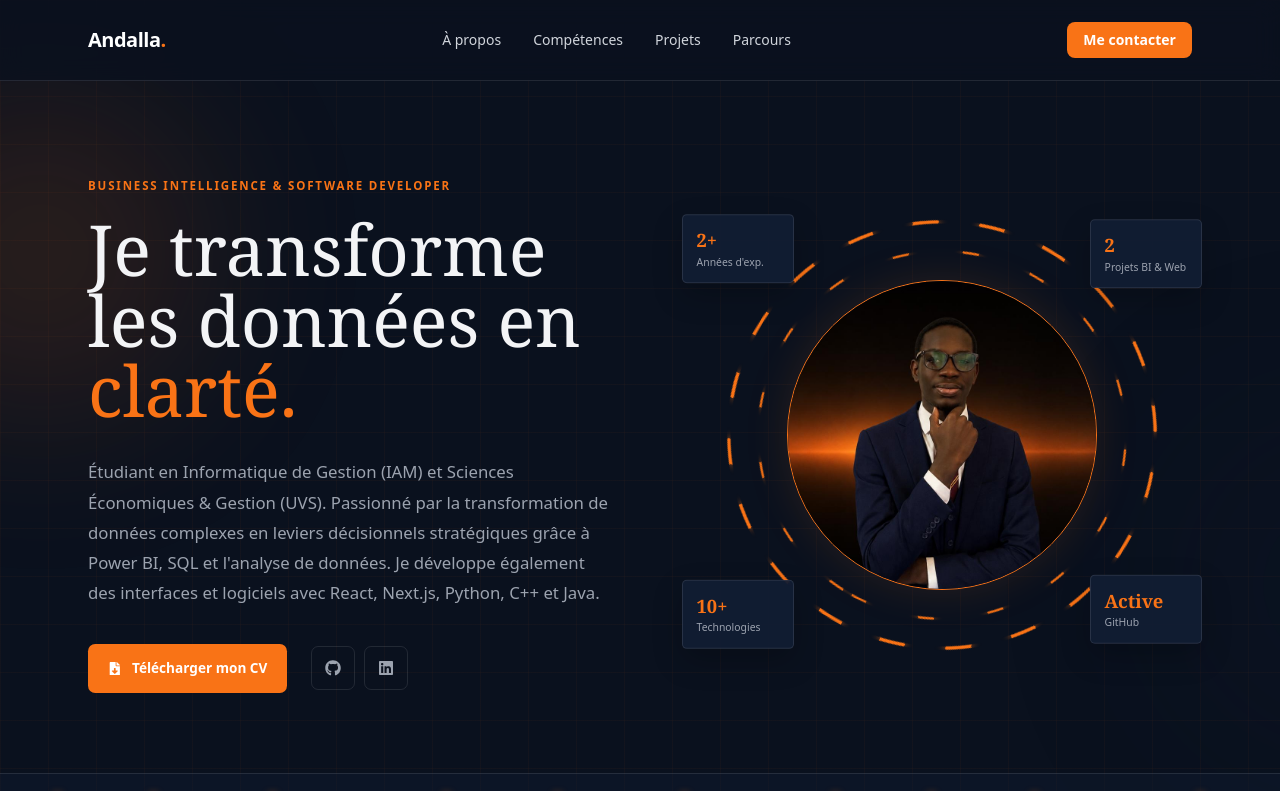
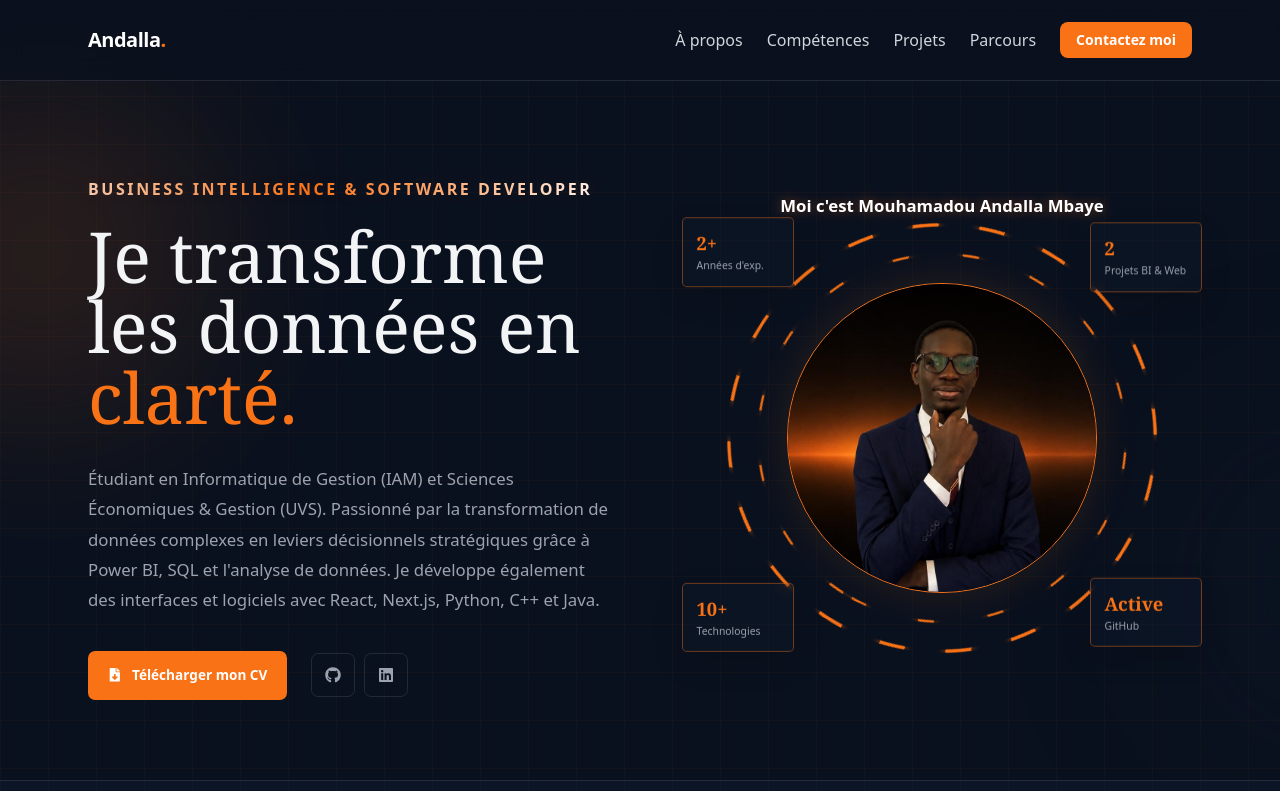
Before and after one commit to mouhamadouandallambaye-prog/andalla, a Next.js app: page / in a window 1280 px wide. Shown: the top 791 px of the page. Built offline with nearby package versions, Linux system fonts and the light colour scheme.

Commit message:
Mise à jour 3 du portfolio

```diff
--- a/src/app/globals.css
+++ b/src/app/globals.css
@@ -16,6 +16,7 @@
 .hero-section { min-height: 650px; display: grid; grid-template-columns: 1.15fr .85fr; align-items: center; gap: 5rem; padding: 6rem 0 5rem; }
 .hero-copy,.hero-portrait-wrap { animation: rise-in .7s ease both; }
 .eyebrow { color: var(--accent); font-size: .72rem; font-weight: 700; letter-spacing: .16em; text-transform: uppercase; margin-bottom: 1.25rem; }
+.role-heading { width: fit-content; color: transparent; background: linear-gradient(100deg, #fff 10%, #f3f4f6 35%, var(--accent) 62%, #fff 88%); background-size: 240% auto; -webkit-background-clip: text; background-clip: text; animation: role-color-flow 5s linear infinite; font-size: 1rem; text-shadow: 0 0 18px rgba(249,115,22,.12); }
 h1 { max-width: 760px; font-size: clamp(2.8rem,5.5vw,4.8rem); line-height: 1; }
 .hero-description { max-width: 590px; margin-top: 2rem; color: var(--text-muted); font-size: 1.05rem; line-height: 1.8; }
 .hero-actions { display: flex; align-items: center; gap: 1.5rem; margin-top: 2.2rem; }
@@ -25,13 +26,16 @@ h1 { max-width: 760px; font-size: clamp(2.8rem,5.5vw,4.8rem); line-height: 1; }
 .social-links a { display: grid; place-items: center; width: 44px; height: 44px; border: 1px solid var(--line); border-radius: .45rem; color: var(--text-muted); }
 .social-links a:hover { color: var(--accent); border-color: var(--accent); }
 .hero-portrait-wrap { justify-self: end; position: relative; width: min(42vw,500px); aspect-ratio: 1; animation-delay: 120ms; }
+.portrait-heading { position: absolute; z-index: 6; top: 1%; right: 0; left: 0; color: white; font-size: 1.05rem; font-weight: 700; text-align: center; text-shadow: 0 0 12px rgba(249,115,22,.45); pointer-events: none; }
 .hero-portrait { position: absolute; z-index: 2; inset: 19%; overflow: hidden; border: 1px solid var(--accent); border-radius: 50%; background: var(--bg-secondary); box-shadow: 0 0 45px rgba(249,115,22,.13); }
 .hero-portrait img { width: 100%; height: 100%; object-fit: cover; }
 .hero-orbit { position: absolute; z-index: 1; inset: 7%; border-radius: 50%; pointer-events: none; background: repeating-conic-gradient(from 0deg, var(--accent) 0deg 7deg, transparent 7deg 18deg); -webkit-mask: radial-gradient(farthest-side, transparent calc(100% - 4px), #000 calc(100% - 3px)); mask: radial-gradient(farthest-side, transparent calc(100% - 4px), #000 calc(100% - 3px)); animation: hero-orbit-clockwise 20s linear infinite; filter: drop-shadow(0 0 4px rgba(249,115,22,.7)); }
 .hero-orbit::after { content: ""; position: absolute; inset: 9%; border-radius: 50%; background: repeating-conic-gradient(from 8deg, rgba(249,115,22,.65) 0deg 4deg, transparent 4deg 15deg); -webkit-mask: radial-gradient(farthest-side, transparent calc(100% - 2px), #000 calc(100% - 1px)); mask: radial-gradient(farthest-side, transparent calc(100% - 2px), #000 calc(100% - 1px)); animation: none; }
 .hero-orbit-two { inset: 13%; background: repeating-conic-gradient(from 10deg, rgba(249,115,22,.95) 0deg 5deg, transparent 5deg 22deg); -webkit-mask: radial-gradient(farthest-side, transparent calc(100% - 3px), #000 calc(100% - 2px)); mask: radial-gradient(farthest-side, transparent calc(100% - 3px), #000 calc(100% - 2px)); animation: hero-orbit-counter 15s linear infinite; filter: drop-shadow(0 0 5px rgba(249,115,22,.65)); }
-.floating-stat { position: absolute; z-index: 3; display: flex; flex-direction: column; gap: .18rem; min-width: 112px; padding: .75rem .85rem; border: 1px solid var(--line); border-radius: .3rem; background: rgba(17,29,51,.94); box-shadow: 0 12px 30px rgba(0,0,0,.22); animation: float-stat 4s ease-in-out infinite; transition: transform 220ms ease, border-color 220ms ease, box-shadow 220ms ease; }
-.floating-stat:hover { z-index: 4; animation-play-state: paused; border-color: var(--accent); box-shadow: 0 0 0 1px rgba(249,115,22,.25), 0 0 28px rgba(249,115,22,.42), 0 16px 34px rgba(0,0,0,.3); transform: scale(1.14); }
+.hero-portrait-wrap:hover .hero-orbit-one { inset: -4%; animation-duration: 6s; filter: drop-shadow(0 0 12px rgba(249,115,22,1)); }
+.hero-portrait-wrap:hover .hero-orbit-two { opacity: 0; animation-duration: 5s; filter: drop-shadow(0 0 16px rgba(249,115,22,1)); }
+.floating-stat { position: absolute; z-index: 3; display: flex; flex-direction: column; gap: .18rem; min-width: 112px; padding: .75rem .85rem; border: 1px solid rgba(249,115,22,.42); border-radius: .3rem; background: rgba(17,29,51,.28); backdrop-filter: blur(7px); box-shadow: 0 12px 30px rgba(0,0,0,.16); animation: float-stat 4s ease-in-out infinite; transition: transform 220ms ease, border-color 220ms ease, background 220ms ease, box-shadow 220ms ease; }
+.floating-stat:hover { z-index: 4; animation-play-state: paused; border-color: var(--accent); background: rgba(17,29,51,.12); box-shadow: 0 0 0 1px rgba(249,115,22,.25), 0 0 28px rgba(249,115,22,.42), 0 16px 34px rgba(0,0,0,.3); transform: scale(1.14); }
 .floating-stat strong { color: var(--accent); font: 700 1.15rem Georgia,serif; }
 .floating-stat span { color: var(--text-muted); font-size: .65rem; white-space: nowrap; }
 .floating-stat-1 { top: 7%; left: -2%; }
@@ -132,11 +136,14 @@ h1 { max-width: 760px; font-size: clamp(2.8rem,5.5vw,4.8rem); line-height: 1; }
 @keyframes marquee-slide { to { transform: translateX(-50%); } }
 @keyframes float-stat { 50% { transform: translateY(-7px); } }
 @keyframes section-scan { from { transform: translateX(0); } to { transform: translateX(455%); } }
+@keyframes role-color-flow { to { background-position: 240% center; } }
 @property --border-angle { syntax: "<angle>"; initial-value: 0deg; inherits: false; }
 @keyframes border-spin { to { --border-angle: 360deg; } }
 @media (max-width:768px) {
   .hero-section { min-height: auto; grid-template-columns: 1fr; gap: 4rem; padding: 5rem 0 4rem; }
   h1 { font-size: clamp(2.8rem,12vw,4.4rem); }
+  .role-heading { font-size: .88rem; }
+  .portrait-heading { font-size: .95rem; }
   .hero-portrait-wrap { justify-self: center; }
   .hero-portrait-wrap { width: min(88vw,430px); margin: 1rem auto 0; }
   .floating-stat { min-width: 100px; padding: .65rem .7rem; }
--- a/src/app/page.jsx
+++ b/src/app/page.jsx
@@ -31,7 +31,7 @@ export default function Home() {
       <main className="max-w-6xl mx-auto px-6">
         <Reveal><section id="about" className="hero-section">
           <div className="hero-copy">
-            <p className="eyebrow">Business Intelligence &amp; Software Developer</p>
+            <p className="eyebrow role-heading">Business Intelligence &amp; Software Developer</p>
             <h1>Je transforme les données en <span><Typewriter text="clarté." /></span></h1>
             <p className="hero-description">{personalData.about} Je développe également des interfaces et logiciels avec React, Next.js, Python, C++ et Java.</p>
             <div className="hero-actions">
@@ -43,6 +43,7 @@ export default function Home() {
             </div>
           </div>
           <div className="hero-portrait-wrap">
+            <p className="portrait-heading">Moi c&apos;est Mouhamadou Andalla Mbaye</p>
             <div className="hero-orbit hero-orbit-one" />
             <div className="hero-orbit hero-orbit-two" />
             <div className="hero-portrait"><img src="/assets/photo.jpeg" alt={personalData.name} /></div>
--- a/src/components/Navbar.jsx
+++ b/src/components/Navbar.jsx
@@ -22,9 +22,10 @@ export default function Navbar() {
           Andalla<span className="text-[#f97316]">.</span>
         </Link>
 
-        <nav className={`${isOpen ? "flex" : "hidden"} absolute left-0 right-0 top-full flex-col gap-5 border-b border-white/10 bg-[#0a111e] px-6 py-6 md:static md:flex md:flex-row md:items-center md:gap-8 md:border-0 md:bg-transparent md:p-0`}>
+        <div className="flex items-center justify-end gap-6">
+          <nav className={`${isOpen ? "flex" : "hidden"} absolute left-0 right-0 top-full flex-col gap-5 border-b border-white/10 bg-[#0a111e] px-6 py-6 md:static md:flex md:flex-row md:items-center md:gap-6 md:border-0 md:bg-transparent md:p-0`}>
             {links.map(([label, id]) => (
-            <a key={id} href={`#${id}`} className="text-sm font-medium text-gray-300 hover:text-[#f97316] transition-colors" onClick={() => setIsOpen(false)}>
+              <a key={id} href={`#${id}`} className="text-base font-medium text-gray-300 hover:text-[#f97316] transition-colors" onClick={() => setIsOpen(false)}>
                 {label}
               </a>
             ))}
@@ -34,8 +35,9 @@ export default function Navbar() {
             href={`mailto:${personalData.email}`}
             className="hidden md:inline-flex px-4 py-2 text-sm font-semibold text-white bg-[#f97316] rounded-lg hover:bg-[#ea580c] transition-colors"
           >
-          Me contacter
+            Contactez moi
           </a>
+        </div>
 
         <button type="button" className="md:hidden p-2 text-gray-300 hover:text-[#f97316]" aria-label={isOpen ? "Fermer le menu" : "Ouvrir le menu"} aria-expanded={isOpen} onClick={() => setIsOpen((open) => !open)}>
           {isOpen ? <FaTimes /> : <FaBars />}
```
Lines whose indentation alone changed are shown as unchanged.
